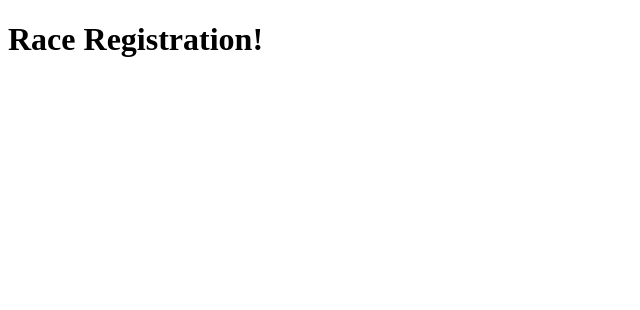
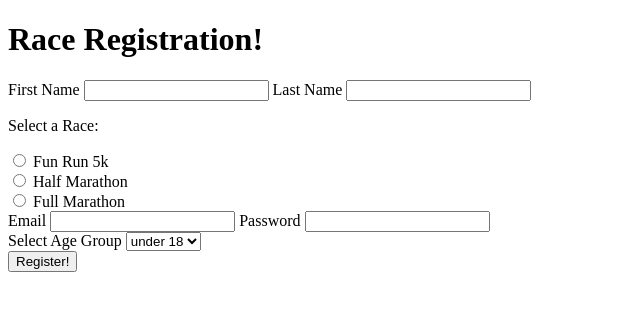
Before and after one commit to Zodiark92/Web_Development, a plain HTML site: page HTML/RaceRegistration.html in a window 1280 px wide. Shown: the whole page, without its empty margins (0-640 px from the left). Drawn offline with Linux system fonts and the light colour scheme.

Commit message:
HTML_RaceRegistration

```diff
--- a/HTML/RaceRegistration.html
+++ b/HTML/RaceRegistration.html
@@ -9,6 +9,48 @@
 
 <body>
     <h1>Race Registration!</h1>
+    <form action="/registration">
+        <div>
+            <label for="firstName">First Name</label>
+            <input type="text" name="firstName" id="firstName" required>
+
+            <label for="lastName">Last Name</label>
+            <input type="text" name="lastName" id="lastName" required>
+        </div>
+        <div>
+            <p>Select a Race:</p>
+
+            <div>
+                <input type="radio" id="fun" name="race" value="fun">
+                <label for="fun">Fun Run 5k</label>
+            </div>
+            <div>
+                <input type="radio" id="half" name="race" value="half">
+                <label for="half">Half Marathon</label>
+            </div>
+            <div>
+                <input type="radio" id="full" name="race" value="full">
+                <label for="full">Full Marathon</label>
+            </div>
+        </div>
+        <div>
+            <label for="email">Email</label>
+            <input type="email" id="email" name="email" required>
+
+            <label for="password">Password</label>
+            <input type="password" name="password" required>
+        </div>
+        <div>
+            <label for="age">Select Age Group</label>
+            <select name="age" id="age">
+                <option value="under18">under 18</option>
+                <option value="18_30">18-30</option>
+                <option value="30_50">30-50</option>
+                <option value="50+">50+</option>
+            </select>
+        </div>
+        <button>Register!</button>
+    </form>
 </body>
 
 </html>
```
